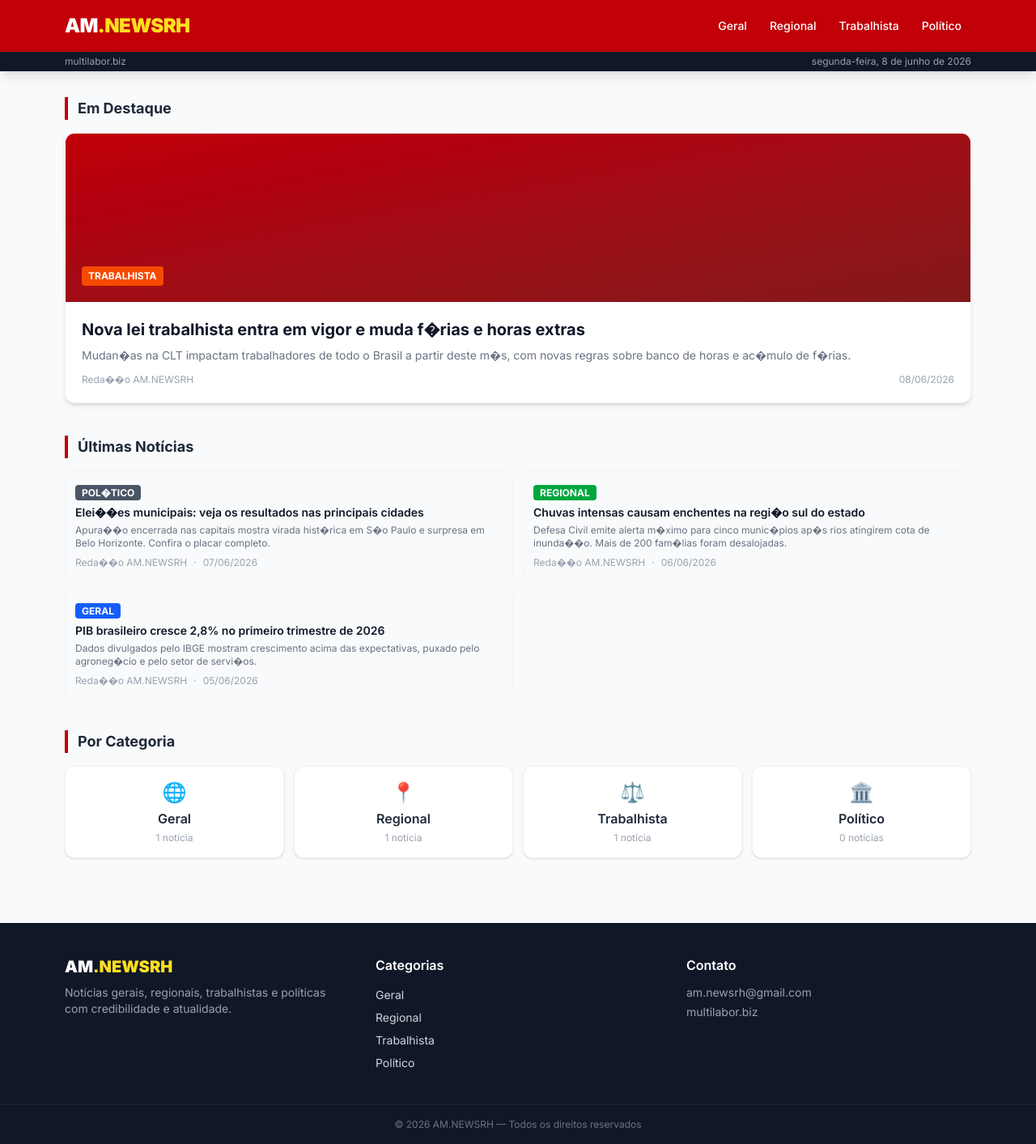
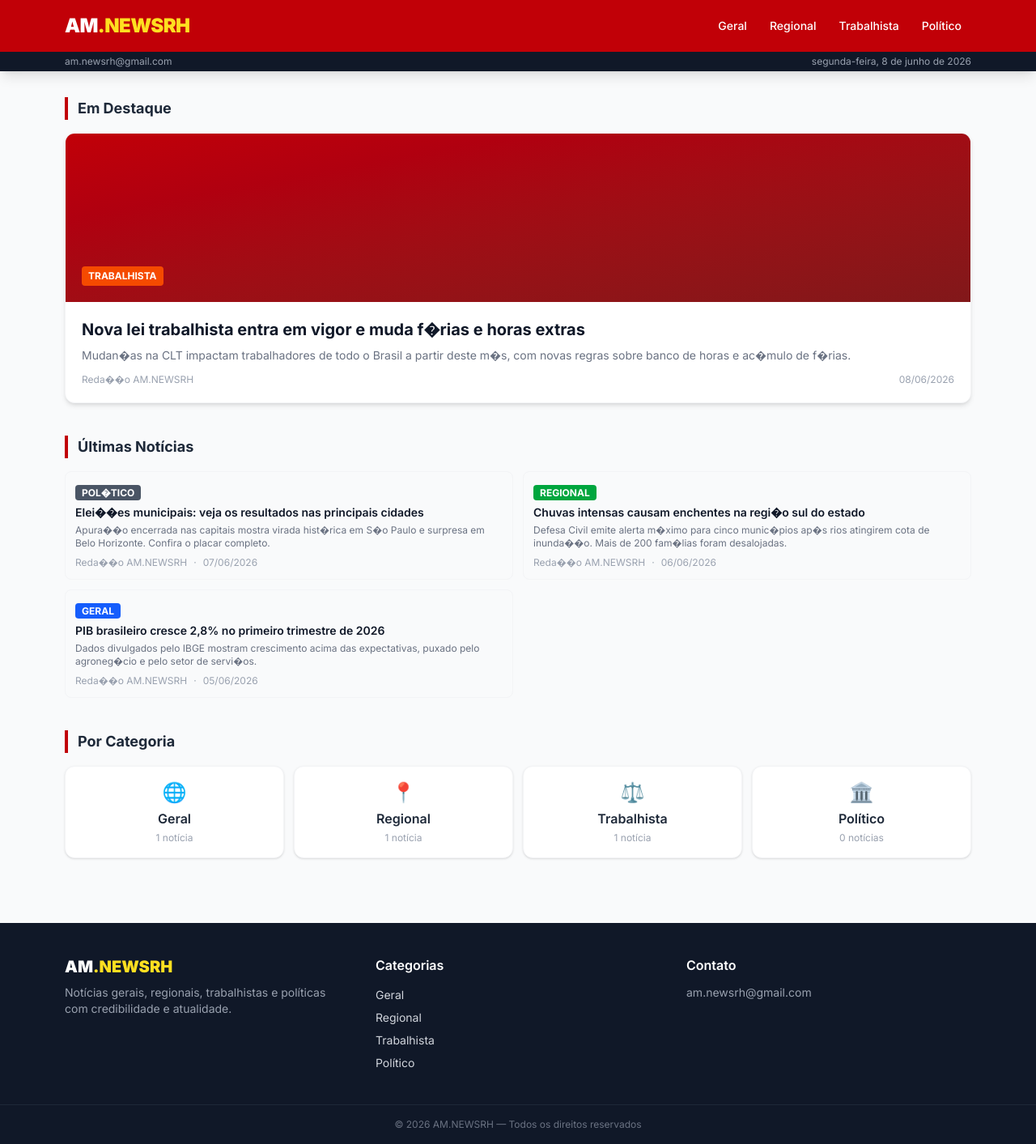
Before and after one commit to multilaborconsultoria-cyber/multinews, a Next.js app: page / in a window 1280 px wide. Shown: the whole page at 81% size. Built offline with nearby package versions, Linux system fonts and the light colour scheme.

Commit message:
fix: remover referencias a multilabor.biz

```diff
--- a/components/Footer.tsx
+++ b/components/Footer.tsx
@@ -24,7 +24,6 @@ export default function Footer() {
         <div>
           <h4 className="text-white font-semibold mb-3">Contato</h4>
           <p className="text-sm text-gray-400">am.newsrh@gmail.com</p>
-          <p className="text-sm text-gray-400 mt-1">multilabor.biz</p>
         </div>
       </div>
       <div className="border-t border-gray-800 py-4 text-center text-xs text-gray-500">
--- a/components/Header.tsx
+++ b/components/Header.tsx
@@ -53,7 +53,7 @@ export default function Header() {
       </div>
       <div className="bg-gray-900 text-xs text-gray-400 py-1">
         <div className="max-w-6xl mx-auto px-4 flex justify-between">
-          <span>multilabor.biz</span>
+          <span>am.newsrh@gmail.com</span>
           <span>{new Date().toLocaleDateString('pt-BR', { weekday: 'long', year: 'numeric', month: 'long', day: 'numeric' })}</span>
         </div>
       </div>
```
